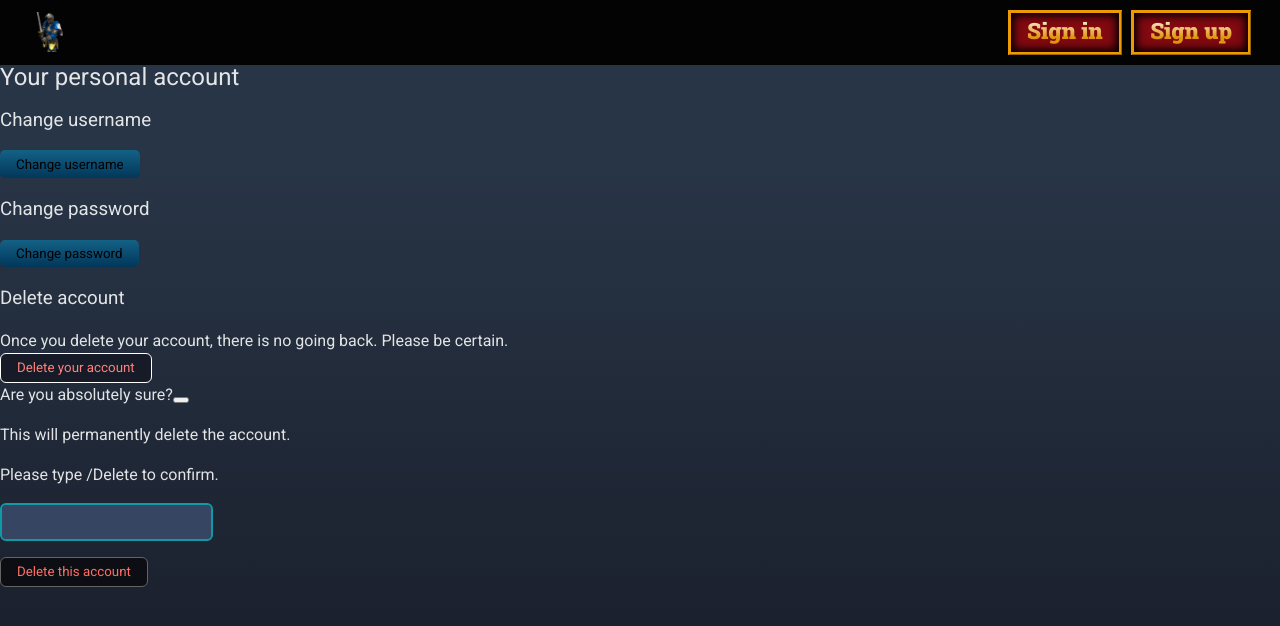
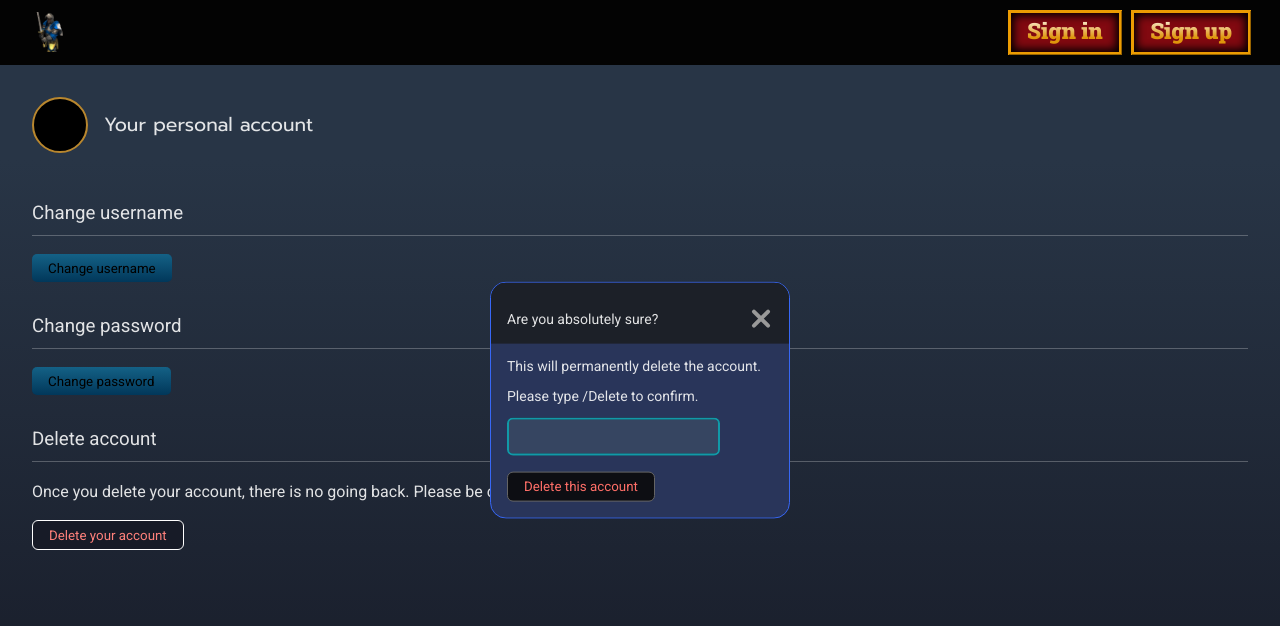
Before and after one commit to Martiks38/AgeOfWords, a React (Vite) app in the folder app/: page /setting in a window 1280 px wide. Both pictures are taken after a click on the button "Delete your account". Shown: the top 626 px of the page. Built offline with nearby package versions, Linux system fonts and the light colour scheme.

Commit message:
Crear el modificador de form__label(_forgotPassword) y el elemento formSetting__fieldset, y crear los estilos del componentes Modal y crear los estilos de la page AccountSetting

```diff
--- a/app/src/assets/scss/components/Form/_index.scss
+++ b/app/src/assets/scss/components/Form/_index.scss
@@ -70,6 +70,19 @@
       border: solid thin #fff;
       border-radius: 50%;
     }
+
+    &_forgotPassword {
+      display: flex;
+      justify-content: space-between;
+
+      & a {
+        color: #004d6d;
+      }
+
+      & a:hover {
+        text-decoration: underline;
+      }
+    }
   }
 
   &__input {
@@ -96,8 +109,7 @@
     background-color: rgba(113, 12, 12, 0.453);
     border: solid thin rgb(248, 38, 38);
     border-radius: 8px;
-    font-family: Prompt;
-    font-family: 16px;
+    font-family: Prompt, 'Open Sans', 'Helvetica Neue', sans-serif;
     text-align: center;
   }
 
@@ -107,3 +119,32 @@
     width: fit-content;
   }
 }
+
+.formSetting__fieldset {
+  display: flex;
+  flex-direction: column;
+  padding: 1rem;
+  width: 20rem;
+  border: solid 2px #b8853b;
+  border-radius: 6px;
+  gap: 1rem;
+
+  & input {
+    margin-bottom: 1rem;
+    padding: 0.6rem 1rem;
+    background-color: #364561;
+    color: #fff;
+    border-radius: 6px;
+    border: solid 2px #1f2d3f;
+    outline: none;
+
+    &:focus {
+      outline: solid 2px #1199a8;
+      outline-offset: -2px;
+    }
+  }
+
+  @media screen and (max-width: 31.25rem) {
+    margin: 0 auto;
+  }
+}
--- a/app/src/assets/scss/components/Header/_index.scss
+++ b/app/src/assets/scss/components/Header/_index.scss
@@ -70,8 +70,8 @@
     height: -moz-min-content;
     height: min-content;
     text-align: center;
-    font-family: Prompt, system-ui, -apple-system, 'Segoe UI', Roboto, Ubuntu,
-      'Open Sans', 'Helvetica Neue', sans-serif;
+    font-family: Prompt;
+
     @include bgText.backgroundText(bottom, 1.6rem, (#caa166 50%) #f3f3f3);
 
     @media screen and (max-width: 25rem) {
--- a/app/src/assets/scss/components/IconUser/_index.scss
+++ b/app/src/assets/scss/components/IconUser/_index.scss
@@ -44,9 +44,8 @@
     top: -1.2rem;
     right: 1rem;
     height: 0.8rem;
-    border-style: solid;
-    border-width: 0.6rem;
-    border-color: transparent transparent #b9872e transparent;
+    border: solid 0.6rem transparent;
+    border-bottom-color: #b9872e;
   }
 }
 
--- /dev/null
+++ b/app/src/assets/scss/components/Modal/_index.scss
@@ -0,0 +1,74 @@
+.modal {
+  position: fixed;
+  top: 50%;
+  left: 50%;
+  display: flex;
+  align-items: center;
+  justify-content: center;
+  flex-direction: column;
+  width: 300px;
+  min-height: 150px;
+  background-color: rgb(41 53 90);
+  border: solid thin rgb(55, 103, 246);
+  border-radius: 16px;
+  font-size: 14px;
+  line-height: normal;
+  z-index: 2;
+  overflow: hidden;
+  transform: translate(-50%, -50%);
+
+  &__container {
+    padding: 0 1rem 1rem;
+    width: 100%;
+  }
+
+  &__close {
+    padding: 0;
+    height: 24px;
+    width: 24px;
+    background: none;
+    border: none;
+    font-size: 1.2rem;
+
+    &:hover .line,
+    &:hover .line::before {
+      background-color: #b9872e;
+    }
+  }
+
+  &__header {
+    display: flex;
+    align-items: center;
+    justify-content: space-between;
+    width: 100%;
+    padding: 1.5rem 1rem 0.8rem;
+    background-color: rgb(28, 32, 40);
+  }
+
+  &__errorMessage {
+    display: flex;
+    align-items: center;
+    justify-content: center;
+    padding: 1rem;
+    margin: 0;
+    font-size: 2rem;
+  }
+}
+
+.line {
+  width: 100%;
+  height: 4px;
+  border-radius: 2px;
+  background-color: #999;
+  transform: rotate(45deg);
+
+  &::before {
+    content: '';
+    display: block;
+    width: 100%;
+    height: 4px;
+    border-radius: 2px;
+    background-color: #999;
+    transform: rotate(90deg);
+  }
+}
--- a/app/src/assets/scss/components/_index.scss
+++ b/app/src/assets/scss/components/_index.scss
@@ -2,3 +2,4 @@
 @use './Form';
 @use './Header';
 @use './IconUser';
+@use './Modal';
--- /dev/null
+++ b/app/src/assets/scss/pages/AccountSetting/_index.scss
@@ -0,0 +1,56 @@
+.accountSetting__container {
+  margin-bottom: 2rem;
+}
+
+.accountSetting__page {
+  margin: 2rem;
+  font-family: Roboto;
+
+  @media screen and (max-width: 31.25rem) {
+    margin-left: 1rem;
+    margin-right: 1rem;
+  }
+}
+
+.accountSetting__title {
+  display: flex;
+  align-items: center;
+  margin-bottom: 3rem;
+  font-family: Prompt;
+  gap: 1rem;
+}
+
+.accountSetting__section {
+  padding-bottom: 0.6rem;
+  border-bottom: solid thin rgba(255, 255, 255, 0.25);
+}
+
+.accountSetting__icon {
+  display: flex;
+  align-items: center;
+  justify-content: center;
+  width: 3.5rem;
+  height: 3.5rem;
+  background-color: #000;
+  border: solid 2px #b9872e;
+  border-radius: 50%;
+  font-family: 'Roboto Slab';
+  font-size: 2.26rem;
+}
+
+.accountSetting__username {
+  font-size: 2rem;
+  line-height: 1.2;
+  &:hover {
+    text-decoration: underline;
+  }
+}
+
+.accountSetting__msg {
+  font-size: 1.2rem;
+}
+
+.accountSetting__warning {
+  display: inline-block;
+  margin-bottom: 1rem;
+}
--- a/app/src/assets/scss/pages/_index.scss
+++ b/app/src/assets/scss/pages/_index.scss
@@ -1,2 +1,3 @@
+@use './AccountSetting';
 @use './Home';
 @use './SignUp';
```
